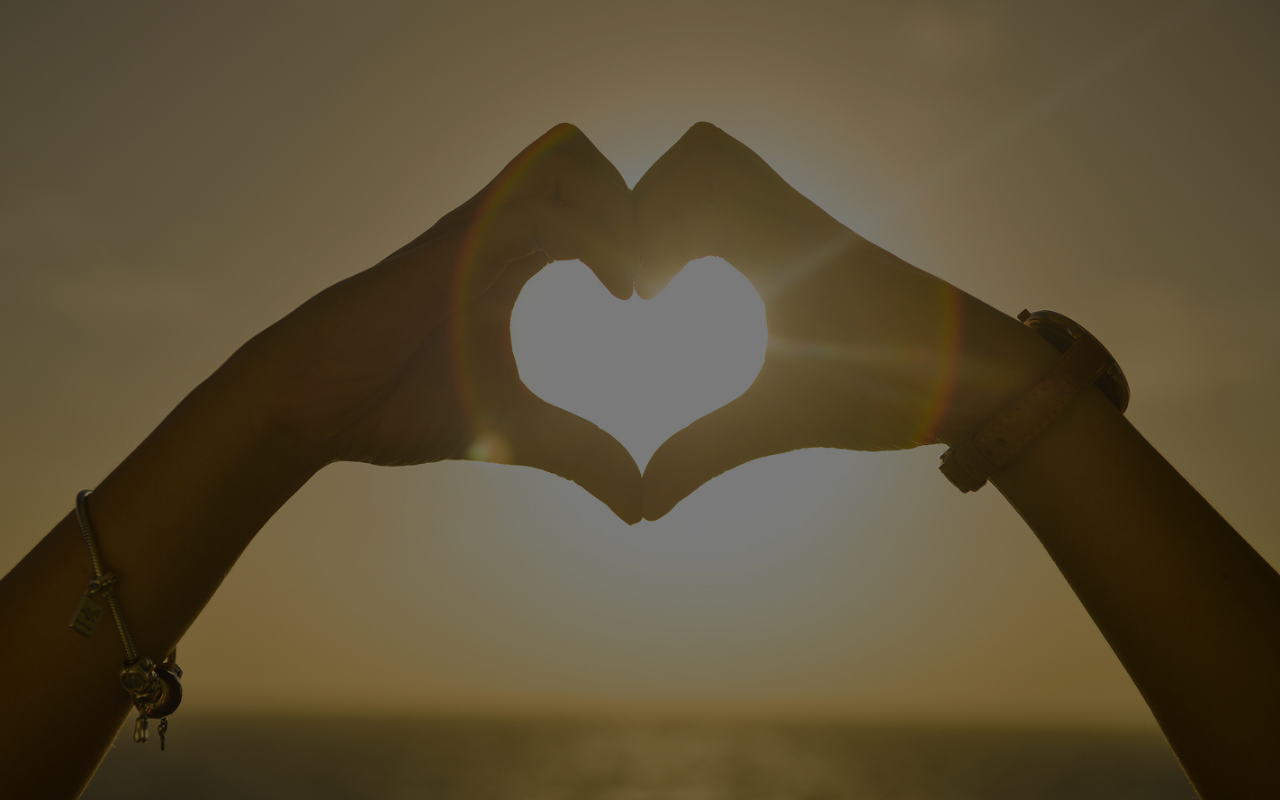
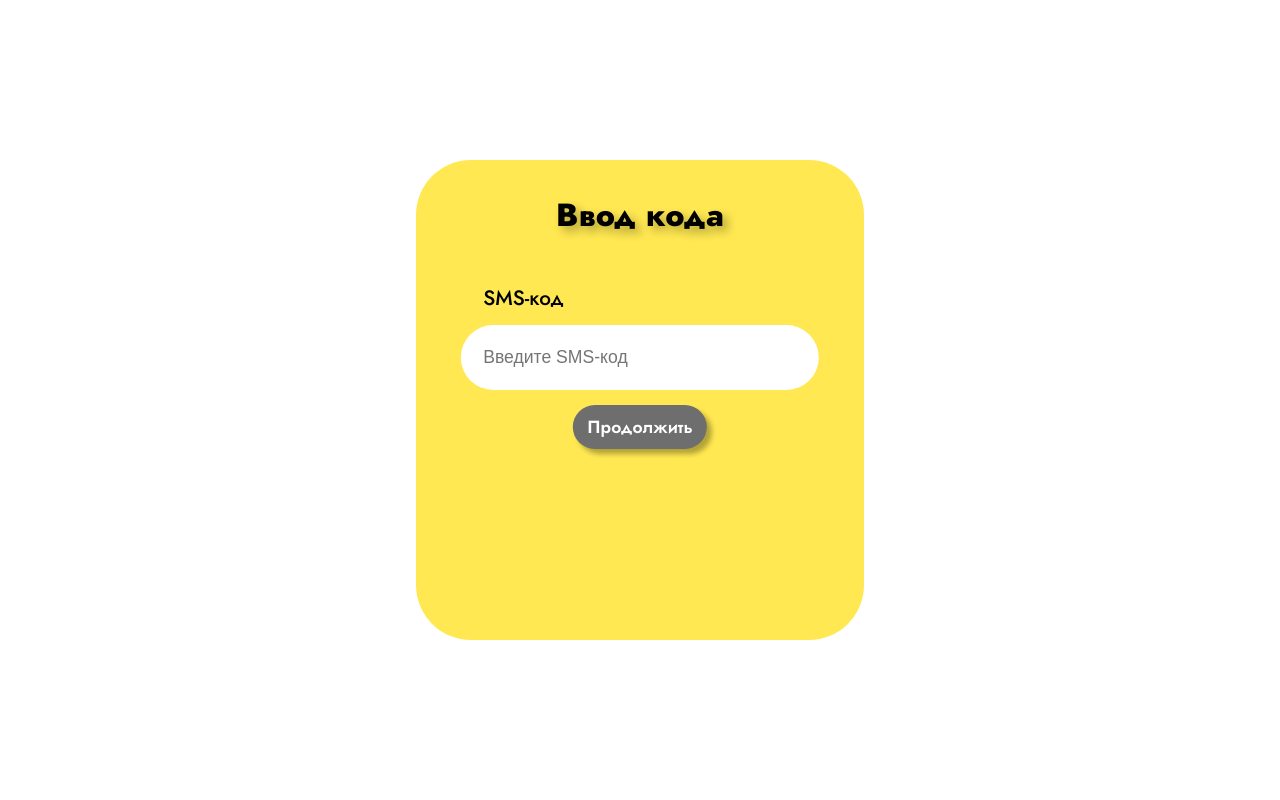
Before and after one commit to yalama34/social-care-platform, a React (Create React App) app in the folder frontend/: page /auth/verify-phone in a window 1280 px wide. Before the commit this address had no page. Built offline with nearby package versions, Linux system fonts and the light colour scheme.

Commit message:
Add VerifyCode and fix css(dlya Evelina)

```diff
--- a/frontend/src/App.js
+++ b/frontend/src/App.js
@@ -1,5 +1,6 @@
 import MainPage from "./components/MainPage"
 import AuthPage from "./components/AuthPage"
+import VerifyCode from "./components/VerifyCode"
 import { BrowserRouter as Router, Routes, Route } from 'react-router-dom';
 
 function App(){
@@ -9,6 +10,7 @@ function App(){
           <Route path="/" element={<MainPage />}></Route>
           <Route path="/auth/login" element={<AuthPage />}></Route>
           <Route path="/auth/start-register" element={<AuthPage />}></Route>
+          <Route path="/auth/verify-phone" element={<VerifyCode />}></Route>
         </Routes>
     </Router>
   );
--- a/frontend/src/components/AuthPage.js
+++ b/frontend/src/components/AuthPage.js
@@ -17,7 +17,6 @@ function AuthApp(){
         link_text = "Есть аккаунт? Войти";
     }
 
-
     return(
         <div style={{
                     backgroundImage: "none",
@@ -35,7 +34,7 @@ function AuthApp(){
                     <p className="phone_p">Номер телефона</p>
                     <div className="container_phone">
                         <input type="text" className="input_phone" placeholder="Введите номер телефона"></input>
-                        <Link to="/auth//verify-phone" className="button_code">
+                        <Link to="/auth/verify-phone" className="button_code">
                             Отправить код
                         </Link>
 
--- /dev/null
+++ b/frontend/src/components/VerifyCode.js
@@ -0,0 +1,41 @@
+import React from "react";
+import { Link } from 'react-router-dom';
+import '../styles/auth_page.css'
+
+function VerifyCode() {
+    return(
+        <div style={{
+                    backgroundImage: "none",
+                    backgroundColor: "white",
+                    backgroundSize: "cover",
+                    backgroundPosition: "center",
+                    backgroundRepeat: "no-repeat",
+                    margin: 0,
+                    padding: 0,
+                    minHeight: "100vh",
+                }}>
+            <>
+                <div className="auth_block">
+                    <p className="login_p">Ввод кода</p>
+                    <p className="phone_p">SMS-код</p>
+                    <div className="container_phone">
+                        <input type="text" className="input_phone" placeholder="Введите SMS-код"></input>
+                        <button className="button_code">Продолжить</button>
+                    </div>
+
+                </div>
+
+
+
+
+            </>
+
+
+        </div>
+
+
+
+    )
+
+}
+export default VerifyCode;
--- a/frontend/src/styles/auth_page.css
+++ b/frontend/src/styles/auth_page.css
@@ -30,8 +30,8 @@
 .input_phone{
     border-radius: 55px;
     border: none;
-    width: 75%;
-    font-size: 20px;
+    width: 70%;
+    font-size: 110%;
     padding: 5%;
     margin-left: 50%;
     transform: translate(-50%, 0%);
@@ -41,15 +41,16 @@
 .container_phone {
     display: flex;
     flex-direction: column;
-    gap: 10px;
+    gap: 15px;
+    margin-top: -2%;
 }
 .button_code {
     display: inline-block;
-    padding: 2% 1%;
+    padding: 2% 2%;
     width: 30%;
     background-color: #6E6E6E;
     color: white;
-    font-size: 100%;
+    font-size: 110%;
     font-weight: 600;
     font-family: 'Jost';
     box-shadow: 5px 5px 5px rgba(0, 0, 0, 0.3);
--- a/frontend/src/styles/main_page.css
+++ b/frontend/src/styles/main_page.css
@@ -1,3 +1,4 @@
+@import url('https://fonts.googleapis.com/css2?family=Jost:ital,wght@0,100..900;1,100..900&display=swap');
 body {
         background-image: url('../assets/background_main.jpg');
         background-size: cover;
@@ -16,10 +17,10 @@ body {
     top: 2%;
     left: 2%;
     color: #FFFFFF;
-    font-size: 200%;
+    font-size: 230%;
     width: 20%;
     font-weight: 900;
-    font-family: 'Jost',sans-serif;
+    font-family: 'Jost';
 
 }
 .text_2{
@@ -27,11 +28,11 @@ body {
     top: 8%;
     right: 1%;
     color: #FFFFFF;
-    width: 20%;
+    width: 30%;
     text-align: center;
     font-size: 120%;
     font-weight: 500;
-    font-family: 'Jost',sans-serif;
+    font-family: 'Jost';
 }
 .container_button {
     display: flex;
@@ -40,7 +41,7 @@ body {
     height: 20%;
     gap: 5%;
     position: absolute;
-    top: 75%;
+    top: 73%;
     left: 50%;
     transform: translate(-50%, 0%);
 }
@@ -49,7 +50,7 @@ body {
     padding: 5% 2%;
     background-color: #FFE851;
     color: black;
-    font-size: 100%;
+    font-size: 120%;
     font-weight: 800;
     font-family: 'Jost', sans-serif;
     box-shadow: 0 0.5em 0.5em rgba(0, 0, 0, 0.3);
@@ -64,9 +65,9 @@ body {
     padding: 5% 2%;
     background-color: #FFFFFF;
     color: black;
-    font-size: 100%;
+    font-size: 120%;
     font-weight: 800;
-    font-family: 'Jost', sans-serif;
+    font-family: 'Jost';
     box-shadow: 0 0.5em 0.5em rgba(0, 0, 0, 0.3);
     text-decoration: none;
     border-radius: 55px;
@@ -87,7 +88,7 @@ footer{
     padding-bottom: 1%;
     display: grid;
     align-items: center;
-    font-family: 'Jost', sans-serif;
+    font-family: 'Jost';
     font-size: 100%;
     font-weight: 500;
     color: #FFFFFF;
```
